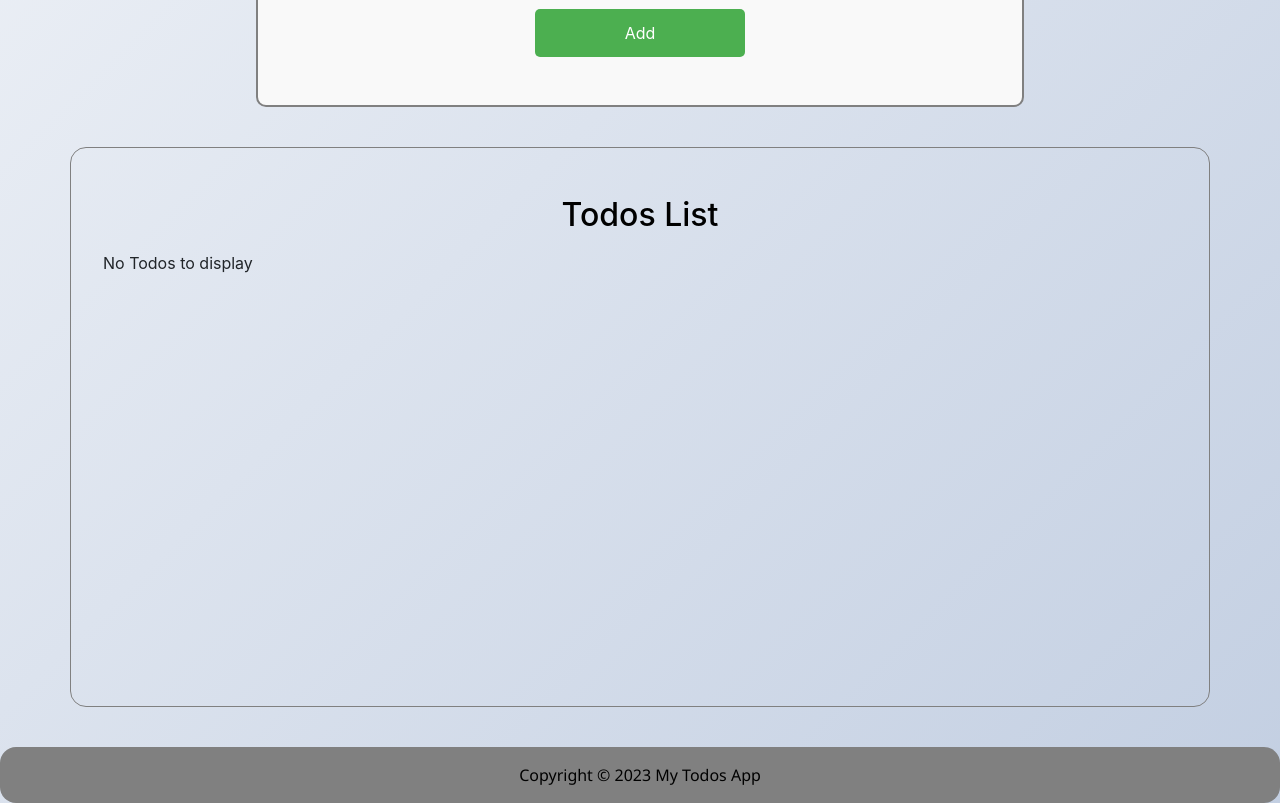
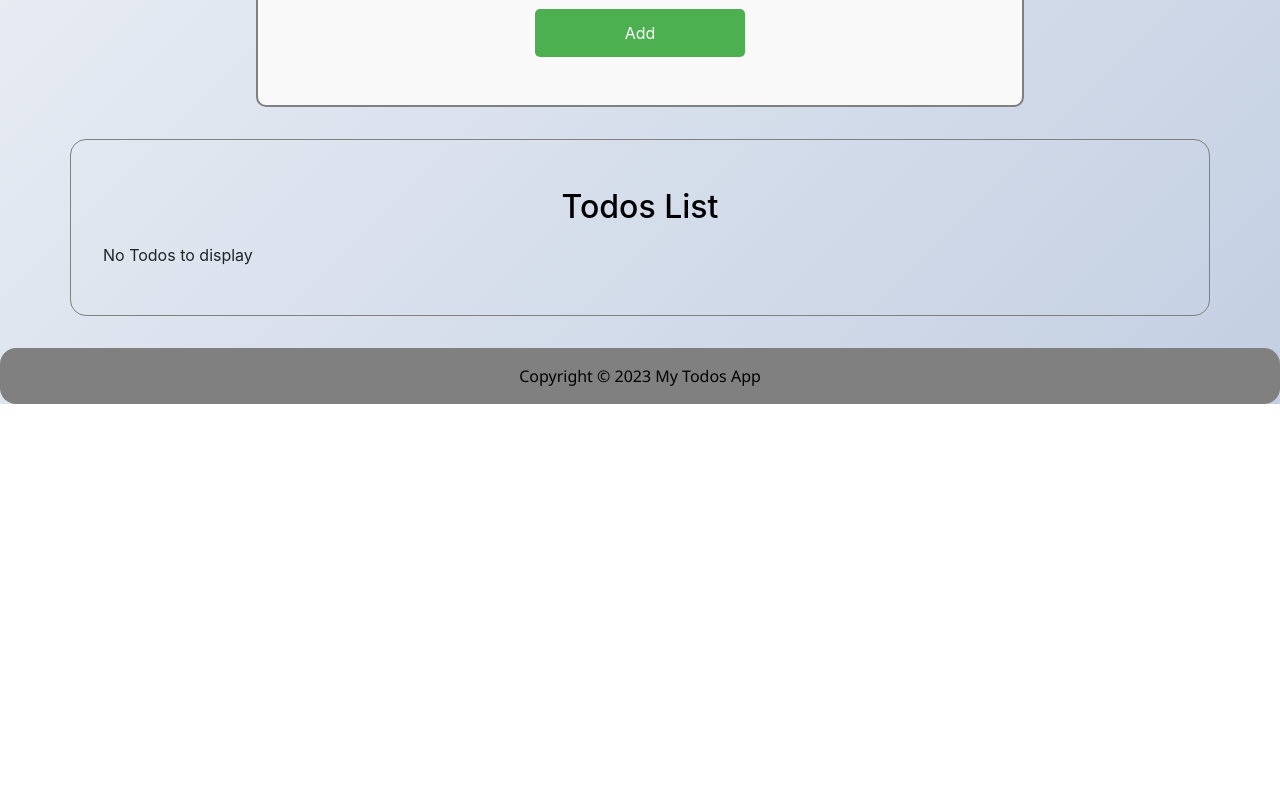
Before and after one commit to shantanu994/reactify-ui, a React (Create React App) app in the folder todo-list/: page / in a window 1280 px wide. Shown: the part 660-1463 px from the top of the page. After the commit the page ends 1064 px from the top, so only its background shows below. Built offline with nearby package versions, Linux system fonts and the light colour scheme.

Commit message:
TODO's List

```diff
--- a/todo-list/src/App.css
+++ b/todo-list/src/App.css
@@ -45,6 +45,12 @@
   margin-bottom: 1rem;
   background-color: #fff;
   box-shadow: 0 2px 4px rgba(0, 0, 0, 0.1);
+  transition: all 0.3s ease;
+}
+.todo-item.completed {
+  background-color: #f0f8f0;
+  border-color: #4CAF50;
+  opacity: 0.7;
 }
 .todo-item h4 {
   margin: 0;
@@ -57,9 +63,32 @@
   padding: 0.5rem 1rem;
   border-radius: 5px;
   cursor: pointer;
+  margin-right: 0.5rem;
 }
 .deletebtn:hover {
   background-color: darkred;
+}
+.completebtn {
+  background-color: #4CAF50;
+  color: white;
+  border: none;
+  padding: 0.5rem 1rem;
+  border-radius: 5px;
+  cursor: pointer;
+}
+.completebtn:hover {
+  background-color: #45a049;
+}
+.incompletebtn {
+  background-color: #ff9800;
+  color: white;
+  border: none;
+  padding: 0.5rem 1rem;
+  border-radius: 5px;
+  cursor: pointer;
+}
+.incompletebtn:hover {
+  background-color: #e68900;
 }
 .footer {
   text-align: center;
--- a/todo-list/src/App.js
+++ b/todo-list/src/App.js
@@ -4,27 +4,27 @@ import Footer from "./MyComponents/Footer.js";
 import Todos from "./MyComponents/Todos.js";
 import AddTodo from "./MyComponents/AddTodo.js";
 import CounterCards from "./MyComponents/CounterCards.js";
-import { useState, useEffect } from "react";
+import { useState } from "react";
 
 function App() {
-  let initTodos;
-  if (localStorage.getItem("todos") === null) {
-    initTodos = [];
-  } else {
-    initTodos = JSON.parse(localStorage.getItem("todos"));
-  }
-  const [todos, setTodos] = useState(initTodos);
+  const [todos, setTodos] = useState([]);
 
   const onDelete = (todo) => {
-    const newTodos = todos.filter((e) => e !== todo);
-
+    let newTodos = [];
+    for (let i = 0; i < todos.length; i++) {
+      if (todos[i] !== todo) {
+        newTodos.push(todos[i]);
+      }
+    }
     setTodos(newTodos);
-    localStorage.setItem("todos", JSON.stringify(newTodos));
   };
 
   const addTodo = (title, desc) => {
-    let sno = todos.length === 0 ? 1 : todos[todos.length - 1].sno + 1;
-    const myTodo = {
+    let sno = 1;
+    if (todos.length > 0) {
+      sno = todos[todos.length - 1].sno + 1;
+    }
+    let myTodo = {
       sno: sno,
       title: title,
       desc: desc,
@@ -33,16 +33,30 @@ function App() {
     setTodos([...todos, myTodo]);
   };
 
-  useEffect(() => {
-    localStorage.setItem("todos", JSON.stringify(todos));
-  }, [todos]);
+  const toggleComplete = (todo) => {
+    let newTodos = [];
+    for (let i = 0; i < todos.length; i++) {
+      if (todos[i].sno === todo.sno) {
+        let updatedTodo = {
+          sno: todos[i].sno,
+          title: todos[i].title,
+          desc: todos[i].desc,
+          completed: !todos[i].completed
+        };
+        newTodos.push(updatedTodo);
+      } else {
+        newTodos.push(todos[i]);
+      }
+    }
+    setTodos(newTodos);
+  };
 
   return (
     <>
       <Header title="TODO's App" />
       <CounterCards todos={todos} />
       <AddTodo addTodo={addTodo} />
-      <Todos todos={todos} onDelete={onDelete} />
+      <Todos todos={todos} onDelete={onDelete} toggleComplete={toggleComplete} />
       <Footer />
     </>
   );
--- a/todo-list/src/MyComponents/AddTodo.js
+++ b/todo-list/src/MyComponents/AddTodo.js
@@ -1,21 +1,19 @@
 import React from "react";
 import { useState } from 'react';
 
-const AddTodo = ({ addTodo }) => {
+const AddTodo = (props) => {
   const [title, setTitle] = useState("");
   const [desc, setDesc] = useState("");
 
   const submit = (e) => {
     e.preventDefault();
-    if(!title || !desc){
+    if(title == "" || desc == ""){
       alert("Title or Description cannot be blank");
     }else{
-      addTodo(title, desc);
+      props.addTodo(title, desc);
       setTitle("");
       setDesc("");
     }
-
-
   }
   return (
     <div className="add-todo" my-3>
--- a/todo-list/src/MyComponents/TodoItem.js
+++ b/todo-list/src/MyComponents/TodoItem.js
@@ -1,12 +1,17 @@
 import React from 'react'
 
-const TodoItem = ({ todo,onDelete }) => {
+const TodoItem = (props) => {
+  let buttonText = "Complete";
+  if (props.todo.completed == true) {
+    buttonText = "Mark Incomplete";
+  }
+
   return (
     <div className='todo-item'>
-      <h4>{todo.title}</h4>
-      <p>{todo.desc}</p>
-      <button className="deletebtn" onClick={() => onDelete(todo)}>Delete</button>
-
+      <h4>{props.todo.title}</h4>
+      <p>{props.todo.desc}</p>
+      <button className="deletebtn" onClick={() => props.onDelete(props.todo)}>Delete</button>
+      <button className="completebtn" onClick={() => props.toggleComplete(props.todo)}>{buttonText}</button>
     </div>
   )
 }
--- a/todo-list/src/MyComponents/Todos.js
+++ b/todo-list/src/MyComponents/Todos.js
@@ -2,17 +2,13 @@ import React from "react";
 import TodoItem from "./TodoItem";
 
 const Todos = (props) => {
-  let mystyle = {
-    minHeight: "70vh",
-    margin: "40px auto",
-  };
-
   return (
-    <div className="container" style={mystyle}>
+    <div className="container">
       <h2 className="my-3">Todos List</h2>
-      {props.todos.length === 0
-        ? "No Todos to display"
-        : props.todos.map((todo) => {
+      {props.todos.length == 0 ? (
+        <p>No Todos to display</p>
+      ) : (
+        props.todos.map((todo) => {
           return (
             <div key={todo.sno}>
               <TodoItem
@@ -23,7 +19,8 @@ const Todos = (props) => {
               <hr />
             </div>
           );
-          })}
+        })
+      )}
     </div>
   );
 };
```
Lines whose indentation alone changed are shown as unchanged.
